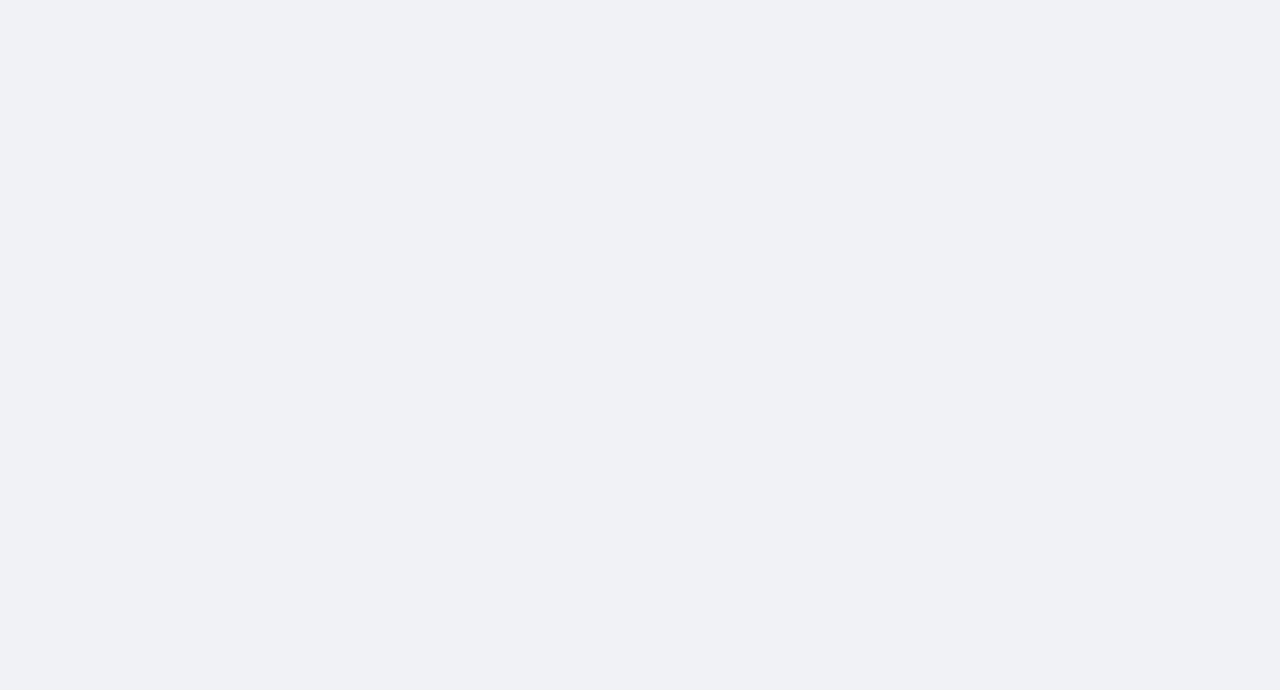
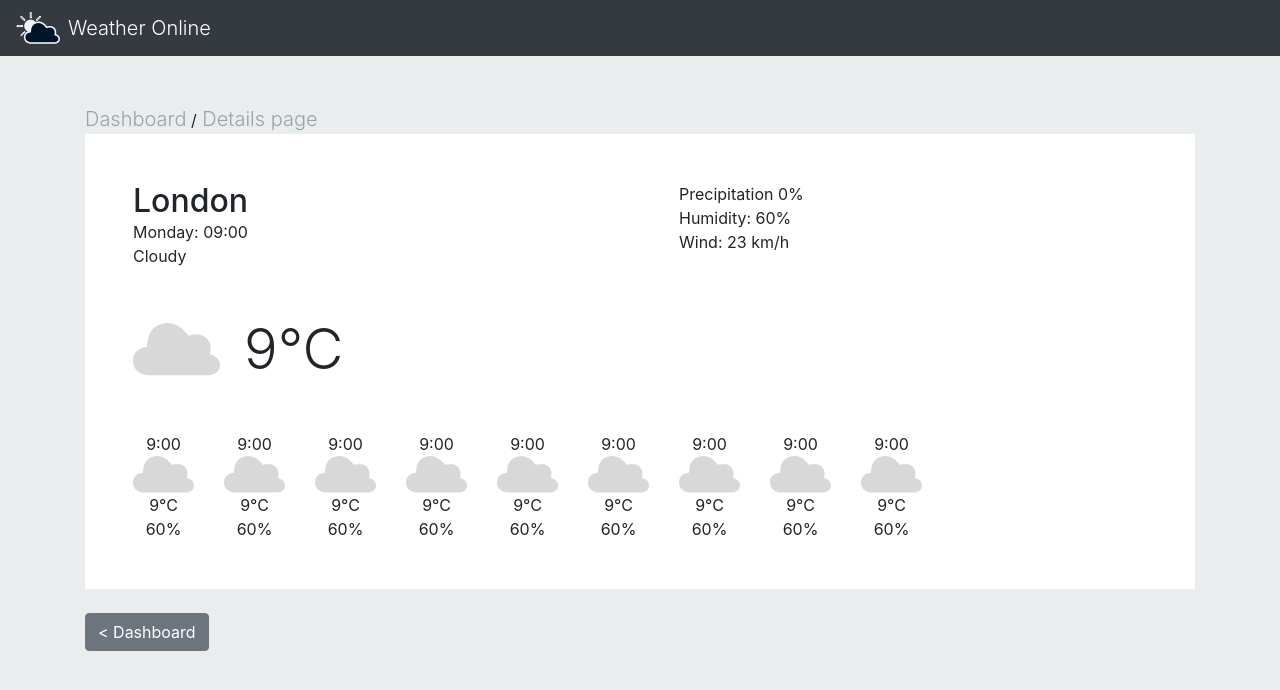
Before and after one commit to Yariandres/React-Context-api-practise, a React (Create React App) app: page /detail in a window 1280 px wide. Shown: the top 690 px of the page. Built offline with nearby package versions, Linux system fonts and the light colour scheme.

Commit message:
adding reducer and global state

```diff
--- a/src/App.css
+++ b/src/App.css
@@ -3,6 +3,6 @@
 }
 
 .App {
-  background-color: #f1f2f6;
+  background-color: #eaeded;
   height: 100vh;
 }
--- a/src/App.js
+++ b/src/App.js
@@ -1,17 +1,18 @@
 import React from "react";
 import { BrowserRouter as Router, Switch, Route } from 'react-router-dom';
 import { Home } from './components/home/Home';
-import { Details } from './components/details/Details'
-
+import { Detail } from './components/details/Detail';
+import { Nav } from './components/navigation/Nav';
 
 import "./App.css";
 
 const App = () => (
   <div className="App">
     <Router>
+      <Nav />
       <Switch>
         <Route exact path={"/"} component={ Home }/>
-        <Route exact path={"/details/:id/1"} component={ Details }/>
+        <Route exact path={"/detail"} component={ Detail }/>
       </Switch>
     </Router>
 
@@ -19,3 +20,5 @@ const App = () => (
 );
 
 export default App;
+
+// <Route exact path={"detail/:id"} component={ Detail }/>
--- a/src/components/addCard/AddCard.js
+++ b/src/components/addCard/AddCard.js
@@ -1,9 +1,35 @@
-import React from 'react'
+import React, { useState } from 'react';
+import { Button, Modal, ModalHeader, ModalBody, ModalFooter, Col, FormGroup, Input } from 'reactstrap';
+import '././addCard.css';
 
-export const AddCard = () => {
+export const AddCard = (props) => {
+
+  const {
+    buttonLabel = '+ Add a location',
+    className
+  } = props;
+
+  const [modal, setModal] = useState(false);
+
+  const toggle = () => setModal(!modal);
+
   return (
     <div>
-      <h1>Add a card component</h1>
+      <p className="text-center card-text" onClick={toggle}>{buttonLabel}</p>
+      <Modal isOpen={modal} toggle={toggle} className={className}>
+        <ModalHeader className="card-text" toggle={toggle}>Add a location</ModalHeader>
+          <ModalBody>
+            <Col md={6}>
+              <FormGroup>
+                <Input type="text"/>
+              </FormGroup>
+            </Col>
+          </ModalBody>
+        <ModalFooter>
+          <Button outline color="secondary" onClick={toggle}>Cancel</Button>{' '}
+          <Button color="secondary" onClick={toggle}>OK</Button>
+        </ModalFooter>
+      </Modal>
     </div>
   )
 }
--- /dev/null
+++ b/src/components/addCard/addCard.css
@@ -0,0 +1,3 @@
+.card-text {
+  color: #95a5a6;
+}
--- a/src/components/cards/Cards.js
+++ b/src/components/cards/Cards.js
@@ -1,7 +1,6 @@
 import React from 'react';
+import { Link } from 'react-router-dom';
 import { AddCard } from '../addCard/AddCard';
-import { Link } from 'react-router-dom';
-
 import {
   Card,
   Row,
@@ -31,33 +30,28 @@ export const Cards = () => {
 
   return (
     <Container>
-      <section className="cards-list mt-5">
-        <h4 className="mt-5 dashboard-text font-weight-light">Dashboard</h4>
+      <section className="cards-list">
         <Row>
           <Col sm="6" md="4">
-
+            <Link to={"/detail"} className="card-link">
               <Card body>
-                <Link to="/details/:id/1" className="card-link">
                   <CardTitle className="text-center card-text">London</CardTitle>
                   <Row>
                     <Col className="text-center">
                       <img className="mt-4 " src={ Logo } alt=""/>
                     </Col>
-
                     <Col>
-                      <p className="card-text text-day">
-                          { dayBuilder(new Date()) }
+                      <p className="card-text text-day">{ dayBuilder(new Date())}
                         <small> 10/10/2020</small>
                       </p>
-
                       <hr/>
                       <p className="card-text mt-2">4°c/14°c</p>
                       <p className="card-text">Clouds</p>
                       <p className="card-text">20% Rain</p>
                     </Col>
                   </Row>
-                </Link>
               </Card>
+            </Link>
           </Col>
 
           <Col sm="6" md="4">
--- /dev/null
+++ b/src/components/details/Detail.js
@@ -0,0 +1,131 @@
+import React from 'react';
+import { useHistory } from 'react-router-dom';
+import {
+  Container,
+  Button,
+  Row,
+  Col
+} from 'reactstrap';
+
+import Cloudy from '../../images/images/Bewölkt.png';
+import '././details.css';
+
+export const Detail = () => {
+
+  const history = useHistory()
+
+  const navigateToHome = () => {
+    history.push("/");
+  }
+
+  return (
+    <section className="card-main">
+    <Container>
+        <div className="card-details">
+        <div className="section-top pt-5 ml-5">
+          <Row>
+            <Col xs="6">
+              <h2 className="details-text">London</h2>
+              <p className="details-text">Monday: 09:00</p>
+              <p className="details-text">Cloudy</p>
+
+              <div className="temp d-flex my-5">
+                <img src={ Cloudy } alt="Cloudy" className="my-auto"/>
+                <p className="details-text ml-4 display-4">9°C</p>
+              </div>
+            </Col>
+
+            <Col xs="6">
+              <p className="details-text">Precipitation 0%</p>
+              <p className="details-text">Humidity: 60%</p>
+              <p className="details-text">Wind: 23 km/h</p>
+            </Col>
+          </Row>
+        </div>
+
+        <div className="section-bottom ml-5 pb-5 mb-4">
+          <Row>
+            <Col xs="1">
+              <div className="small-cards text-center">
+                <p className="details-text">9:00</p>
+                <img src={ Cloudy } alt="Cloudy" className="small-card-icon mr-4"/>
+                <p className="details-text">9°C</p>
+                <p className="details-text">60%</p>
+              </div>
+            </Col>
+            <Col xs="1">
+              <div className="small-cards text-center">
+                <p className="details-text">9:00</p>
+                <img src={ Cloudy } alt="Cloudy" className="small-card-icon mr-4"/>
+                <p className="details-text">9°C</p>
+                <p className="details-text">60%</p>
+              </div>
+            </Col>
+            <Col xs="1">
+              <div className="small-cards text-center">
+                <p className="details-text">9:00</p>
+                <img src={ Cloudy } alt="Cloudy" className="small-card-icon mr-4"/>
+                <p className="details-text">9°C</p>
+                <p className="details-text">60%</p>
+              </div>
+            </Col>
+            <Col xs="1">
+              <div className="small-cards text-center">
+                <p className="details-text">9:00</p>
+                <img src={ Cloudy } alt="Cloudy" className="small-card-icon mr-4"/>
+                <p className="details-text">9°C</p>
+                <p className="details-text">60%</p>
+              </div>
+            </Col>
+            <Col xs="1">
+              <div className="small-cards text-center">
+                <p className="details-text">9:00</p>
+                <img src={ Cloudy } alt="Cloudy" className="small-card-icon mr-4"/>
+                <p className="details-text">9°C</p>
+                <p className="details-text">60%</p>
+              </div>
+            </Col>
+
+            <Col xs="1">
+              <div className="small-cards text-center">
+                <p className="details-text">9:00</p>
+                <img src={ Cloudy } alt="Cloudy" className="small-card-icon mr-4"/>
+                <p className="details-text">9°C</p>
+                <p className="details-text">60%</p>
+              </div>
+            </Col>
+
+            <Col xs="1">
+              <div className="small-cards text-center">
+                <p className="details-text">9:00</p>
+                <img src={ Cloudy } alt="Cloudy" className="small-card-icon mr-4"/>
+                <p className="details-text">9°C</p>
+                <p className="details-text">60%</p>
+              </div>
+            </Col>
+
+            <Col xs="1">
+              <div className="small-cards text-center">
+                <p className="details-text">9:00</p>
+                <img src={ Cloudy } alt="Cloudy" className="small-card-icon mr-4"/>
+                <p className="details-text">9°C</p>
+                <p className="details-text">60%</p>
+              </div>
+            </Col>
+
+            <Col xs="1">
+              <div className="small-cards text-center">
+                <p className="details-text">9:00</p>
+                <img src={ Cloudy } alt="Cloudy" className="small-card-icon mr-4"/>
+                <p className="details-text">9°C</p>
+                <p className="details-text">60%</p>
+              </div>
+            </Col>
+          </Row>
+        </div>
+      </div>
+      <Button className="btn btn-default mb-4" onClick={navigateToHome}> &#60; Dashboard</Button>
+    </Container>
+    </section>
+  )
+}
--- a/src/components/details/Details.js
+++ /dev/null
@@ -1,9 +0,0 @@
-import React from 'react'
-
-export const Details = () => {
-  return (
-    <div>
-      <h1>By the hour details here</h1>
-    </div>
-  )
-}
--- /dev/null
+++ b/src/components/details/details.css
@@ -0,0 +1,26 @@
+.card-details {
+  background-color: #fff;
+}
+
+.card-main {
+  background-color: #eaeded;
+}
+
+.details-text {
+  padding: 0;
+  margin: 0;
+}
+
+.small-cards {
+  padding: 0;
+  margin: 0;
+}
+
+.small-card-icon {
+  width: 100%;
+  height: auto;
+}
+
+.small-cards:hover {
+  border: solid 1px #eaeded;
+}
--- a/src/components/home/Home.js
+++ b/src/components/home/Home.js
@@ -1,12 +1,10 @@
-import React from 'react';
-import { Heading } from '../heading/Heading';
+import React, {Fragment} from 'react';
 import { Cards } from '../cards/Cards';
 
 export const Home = () => {
   return (
-    <div>
-      <Heading />
+    <Fragment>
       <Cards />
-    </div>
+    </Fragment>
   )
 }
--- a/src/components/heading/Heading.js
+++ b/src/components/navigation/Nav.js
@@ -1,14 +1,19 @@
 import React from 'react';
-import { Navbar, NavbarBrand } from 'reactstrap';
+import { Navbar, NavbarBrand, Container } from 'reactstrap';
 import Logo from '../../images/images/Logo_Wolkig.png';
 
-export const Heading = () => {
+export const Nav = () => {
   return (
     <div>
       <Navbar color="dark" dark expand="md">
         <img className="mr-2" src={ Logo } alt="App Logo"/>
         <NavbarBrand href="/" className="lead">Weather Online</NavbarBrand>
       </Navbar>
+
+      <Container className="mt-5">
+        <span className="dashboard-text lead font-weight-light" >Dashboard</span> /
+        <span className="dashboard-text lead font-weight-light"> Details page</span>
+      </Container>
     </div>
   )
 }
```
Also changed, not shown: src/context/AppReducer.js (+8 -0 lines), src/context/GlobalState.js (+41 -0 lines).
